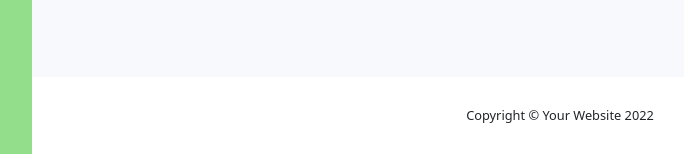
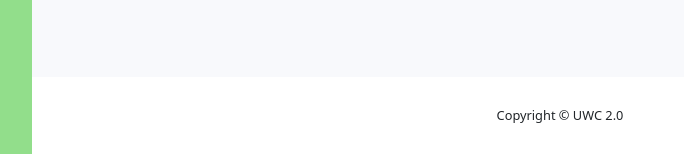
Before and after one commit to phuonguyen11/SevenSupermans-UWC-2.0, a PHP site: page /vehicle.php in a window 1280 px wide. Shown: the part 646-800 px from the top of the page, without its empty margins (192-876 px from the left). Run offline with PHP 8.4, Linux system fonts and the light colour scheme.

Commit message:
change footer

```diff
--- a/app/views/vehicle.php
+++ b/app/views/vehicle.php
@@ -357,7 +357,7 @@
                 <footer class="sticky-footer bg-white">
                     <div class="container my-auto">
                         <div class="copyright text-center my-auto">
-                            <span>Copyright © Your Website 2022</span>
+                            <span>Copyright © UWC 2.0</span>
                         </div>
                     </div>
                 </footer>
```
